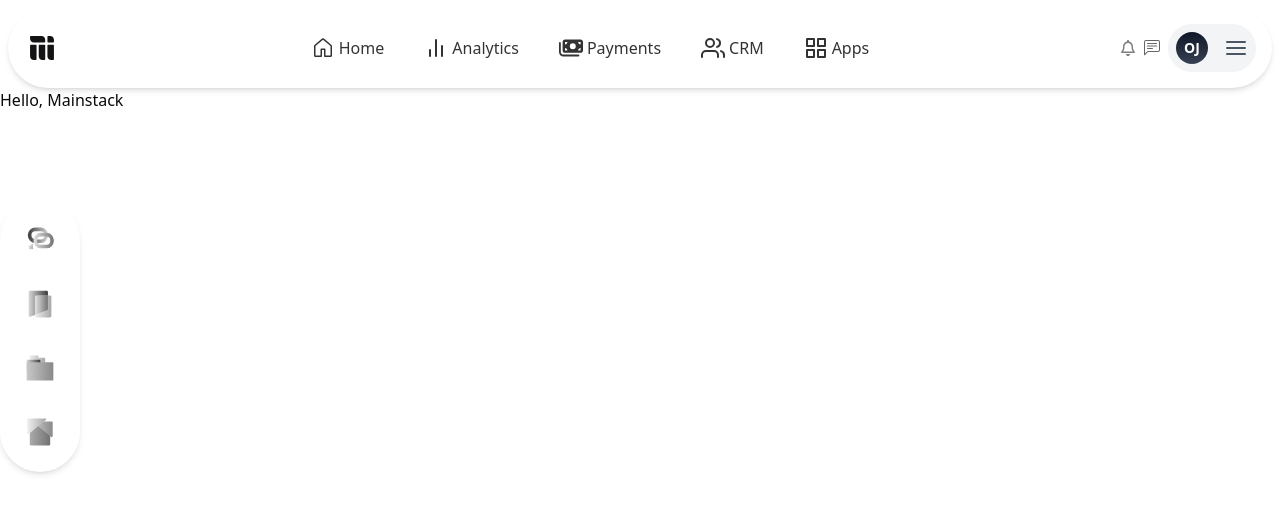
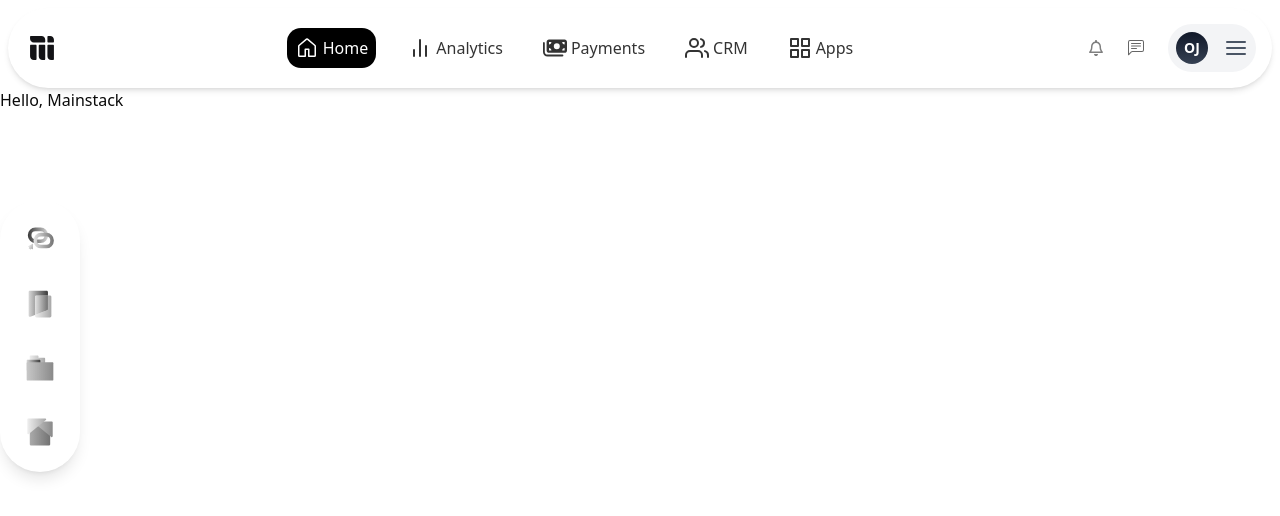
Before and after one commit to EmperorSmiles/mainstack-demo, a Next.js app: page / in a window 1280 px wide. Shown: the top 516 px of the page. Built offline with nearby package versions, Linux system fonts and the light colour scheme.

Commit message:
setting active nav state

```diff
--- a/src/components/NavBar.tsx
+++ b/src/components/NavBar.tsx
@@ -1,5 +1,8 @@
+"use client";
+
 import Link from "next/link";
 import Image from "next/image";
+import { usePathname } from "next/navigation";
 import Logo from "@/assets/mainstack-logo.svg";
 import { FiBarChart2, FiUsers, FiGrid } from "react-icons/fi";
 import { GoHome } from "react-icons/go";
@@ -15,6 +18,8 @@ const menuItems = [
 ];
 
 const NavBar = () => {
+  const pathname = usePathname();
+
   return (
     <div className="bg-white text-black/80 p-4 flex items-center justify-between rounded-full shadow-md w-auto ml-2 mr-2 mt-2">
       {/* Logo */}
@@ -22,15 +27,22 @@ const NavBar = () => {
 
       {/* Menu Items */}
       <ul className="flex gap-6">
-        {menuItems.map(({ label, href, icon: Icon }, index) => (
-          <li
-            key={index}
-            className="flex items-center gap-1 hover:bg-black hover:text-white p-2 rounded-xl transition-colors duration-300"
-          >
-            <Icon className="w-6 h-6 " />
-            <Link href={href}>{label}</Link>
-          </li>
-        ))}
+        {menuItems.map(({ label, href, icon: Icon }, index) => {
+          const isActive = pathname === href;
+          return (
+            <li
+              key={index}
+              className={`flex items-center gap-1 p-2 rounded-xl transition-colors duration-300 ${
+                isActive
+                  ? "bg-black text-white"
+                  : "hover:bg-gray-200 text-black/80"
+              }`}
+            >
+              <Icon className={`w-6 h-6 ${isActive ? "text-white" : ""}`} />
+              <Link href={href}>{label}</Link>
+            </li>
+          );
+        })}
       </ul>
 
       {/* User Profile */}
--- a/src/components/SideBar.tsx
+++ b/src/components/SideBar.tsx
@@ -20,7 +20,7 @@ const menuItems = [
 
 const SideBar = () => {
   return (
-    <aside className="w-auto h-auto fixed top-50 left-0 rounded-full shadow-md bg-white p-4">
+    <aside className="w-auto h-auto fixed top-50 left-0 rounded-full shadow-lg bg-white p-4">
       <TooltipProvider>
         <ul className="flex flex-col gap-4">
           {menuItems.map(({ label, href, icon }, index) => (
@@ -29,7 +29,7 @@ const SideBar = () => {
                 <TooltipTrigger asChild>
                   <a
                     href={href}
-                    className="p-2 flex items-center gap-3 grayscale hover:grayscale-0 transition-colors duration-300"
+                    className="p-2 flex items-center gap-3 grayscale hover:grayscale-0 transition-all duration-300"
                   >
                     <Image src={icon} alt={label} className="w-8 h-8" />
                   </a>
--- a/src/components/UserProfile.tsx
+++ b/src/components/UserProfile.tsx
@@ -4,7 +4,7 @@ import { FiMenu } from "react-icons/fi";
 
 const UserProfile = () => {
   return (
-    <div className="flex justify-center items-center gap-2">
+    <div className="flex justify-center items-center gap-6">
       <FaRegBell className="text-black/50" />
       <BsChatLeftText className="text-black/60" />
       <div className="flex items-center justify-between bg-gray-100 p-2 rounded-3xl w-22 gap-2 hover:cursor-pointer">
```
